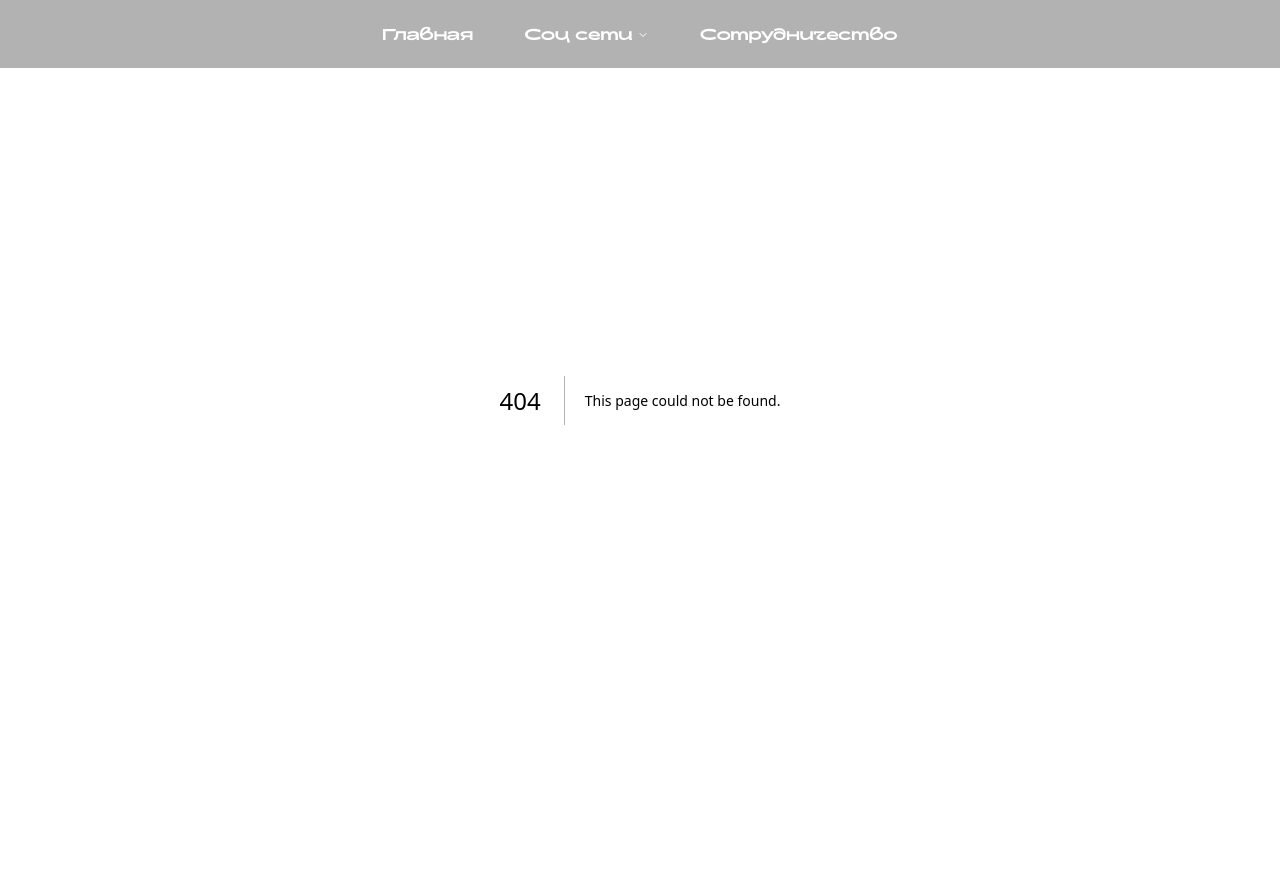
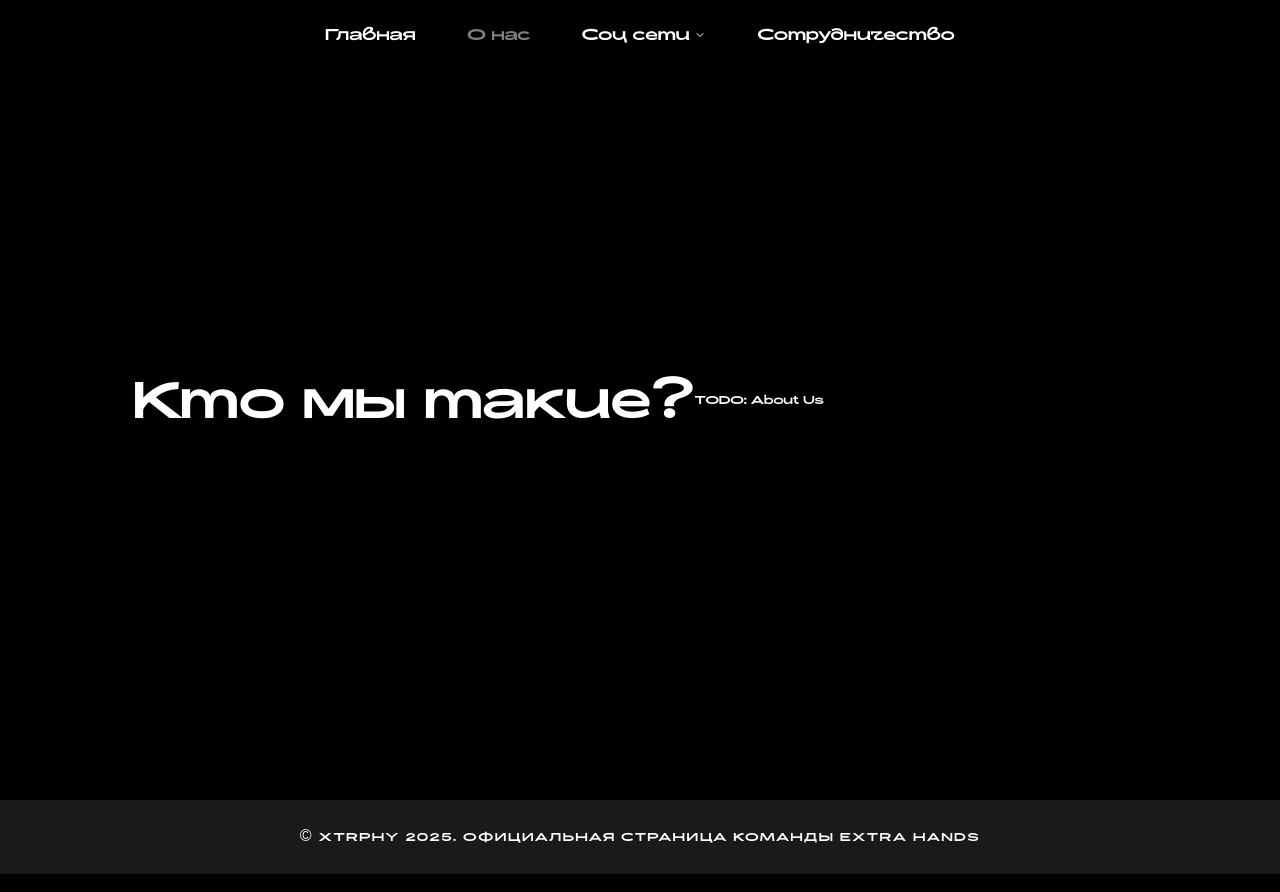
Before and after one commit to xtrphy/extrahands-website, a Next.js app: page /about in a window 1280 px wide. Before the commit this address had no page. Built offline with nearby package versions, Linux system fonts and the light colour scheme.

Commit message:
Add About Us section but not allow to click

```diff
--- a/package.json
+++ b/package.json
@@ -12,6 +12,7 @@
     "@radix-ui/react-avatar": "^1.1.10",
     "@radix-ui/react-navigation-menu": "^1.2.13",
     "@radix-ui/react-slot": "^1.2.3",
+    "@upstash/redis": "^1.35.1",
     "class-variance-authority": "^0.7.1",
     "clsx": "^2.1.1",
     "embla-carousel-autoplay": "^8.6.0",
--- /dev/null
+++ b/src/app/about/page.tsx
@@ -0,0 +1,14 @@
+import React from 'react';
+
+const AboutUs = () => {
+    return (
+        <div className='flex items-center justify-center text-white font-advaken min-h-screen'>
+            <h1 className='text-7xl'>Кто мы такие?</h1>
+            <div className='grid grid-cols-1 sm:grid-cols-2 md:grid-cols-3 gap-8'>
+                <p>TODO: About Us</p>
+            </div>
+        </div>
+    );
+};
+
+export default AboutUs;
--- a/src/app/custom-components/Footer.tsx
+++ b/src/app/custom-components/Footer.tsx
@@ -2,10 +2,12 @@ import React from 'react';
 
 const Footer = () => {
     return (
-        <div className='z-50 flex items-center justify-center bg-white/10 h-23 w-full'>
-            <span className='font-advaken text-white tracking-widest text-sm'>
-                © XTRPHY 2025. ОФИЦИАЛЬНАЯ СТРАНИЦА КОМАНДЫ EXTRA HANDS
-            </span>
+        <div className='z-50 w-full bg-white/10 py-6'>
+            <div className='container mx-auto px-4 flex justify-center items-center'>
+                <span className='font-advaken text-white text-center text-xs sm:text-sm md:text-base tracking-widest leading-relaxed'>
+                    © XTRPHY 2025. ОФИЦИАЛЬНАЯ СТРАНИЦА КОМАНДЫ EXTRA HANDS
+                </span>
+            </div>
         </div>
     );
 };
--- a/src/app/custom-components/Header.tsx
+++ b/src/app/custom-components/Header.tsx
@@ -81,6 +81,11 @@ export default function NavigationMenuDemo() {
                             </NavigationMenuLink>
                         </NavigationMenuItem>
                         <NavigationMenuItem>
+                            <span className={`${navigationMenuTriggerStyle()} cursor-not-allowed opacity-50`}>
+                                О нас
+                            </span>
+                        </NavigationMenuItem>
+                        <NavigationMenuItem>
                             <NavigationMenuTrigger>Соц сети</NavigationMenuTrigger>
                             <NavigationMenuContent>
                                 <ul className="grid w-[300px] gap-2 md:w-[400px] md:grid-cols-2 lg:w-[500px]">
@@ -130,6 +135,7 @@ export default function NavigationMenuDemo() {
                     >
                         {[
                             { href: "/", label: "Главная" },
+                            { href: "", label: "О нас", disabled: true },
                             { href: "https://vk.com/extra__hands?from=groups", label: "ВКонтакте", external: true },
                             { href: "https://www.youtube.com/@EXTRA-HANDS", label: "YouTube", external: true },
                             { href: "https://t.me/extrahands", label: "Telegram", external: true },
@@ -143,6 +149,11 @@ export default function NavigationMenuDemo() {
                                 exit={{ opacity: 0, y: 10 }}
                                 transition={{ delay: 0.05 * index, duration: 0.3 }}
                             >
+                                {item.disabled ? (
+                                    <span className="block cursor-not-allowed opacity-50">
+                                        {item.label}
+                                    </span>
+                                ) : (
                                     <Link
                                         href={item.href}
                                         target={item.external ? "_blank" : undefined}
@@ -151,6 +162,7 @@ export default function NavigationMenuDemo() {
                                     >
                                         {item.label}
                                     </Link>
+                                )}
                             </motion.div>
                         ))}
                     </motion.div>
--- a/src/app/custom-components/PlayNow.tsx
+++ b/src/app/custom-components/PlayNow.tsx
@@ -16,7 +16,7 @@ const PlayNow = () => {
                     loop
                     muted
                     playsInline
-                    className="w-full h-auto object-cover"
+                    className="w-full h-full object-cover"
                 >
                     <source src="/Road.mp4" type="video/mp4" />
                     Ваш браузер не поддерживает видео.
@@ -31,32 +31,32 @@ const PlayNow = () => {
                 viewport={{ once: true }}
             >
 
-                <h2 className="text-3xl md:text-7xl text-white mb-14 sm:mb-8 font-advaken font-extralight">
+                <h2 className="text-2xl sm:text-3xl md:text-5xl lg:text-7xl text-white mb-8 sm:mb-12 font-advaken font-extralight">
                     Играйте уже сейчас!
                 </h2>
 
-                <div className="flex flex-col md:flex-row justify-center gap-6">
+                <div className="flex flex-col md:flex-row justify-center items-center gap-4 sm:gap-6 md:gap-8">
                     {platforms.map(({ id, title, textColor, link, fileSize, icon, lang }) => (
-                        <div className='flex flex-col' key={id}>
+                        <div className='flex flex-col items-center' key={id}>
                             <a
                                 href={link}
                                 target="_blank"
                                 rel="noopener noreferrer"
-                                className="relative group rounded-xl overflow-hidden w-[180px]"
+                                className="relative group rounded-xl overflow-hidden w-full sm:w-[180px]"
                             >
                                 <div
                                     className="absolute inset-0 z-0 bg-cover bg-center transition duration-300 group-hover:brightness-65"
                                     style={{ backgroundImage: `url("/${lang}")` }}
                                 />
                                 <span
-                                    className="relative z-10 flex items-center justify-center gap-2 px-6 py-3 font-light text-lg"
+                                    className="relative z-10 flex items-center justify-center gap-2 px-6 py-3 font-light text-base sm:text-lg"
                                     style={{ color: textColor }}
                                 >
                                     {icon}
                                     {title}
                                 </span>
                             </a>
-                            <span className='select-none mt-2 text-gray-300 text-[13px] font-extralight'>{fileSize}
+                            <span className='select-none mt-2 text-gray-300 text-[12px] sm:text-[13px] font-extralight'>{fileSize}
                             </span>
                         </div>
                     ))}
```
Also changed, not shown: 1 other file (tests, documents, lock files or other folders). Lines whose indentation alone changed are shown as unchanged.
